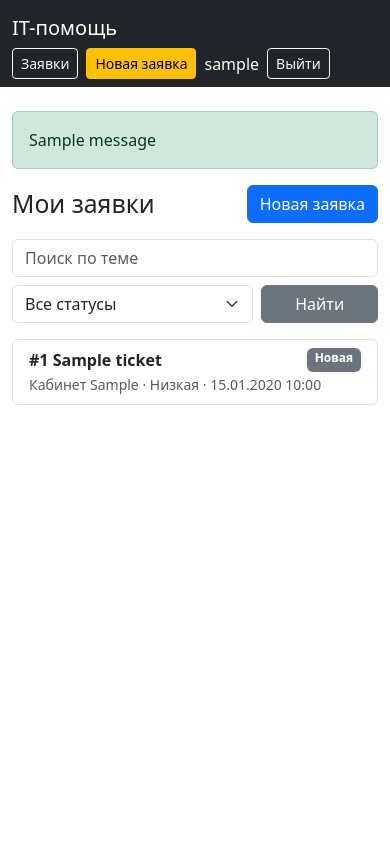
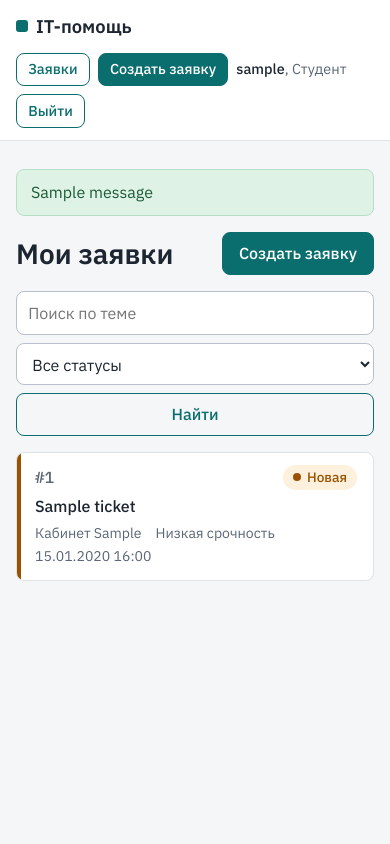
Before and after one commit to Kurmanbek78/it_help, a Django app: page /tickets/ in a window 390 px wide. Run offline with Django 5.2, Linux system fonts and the light colour scheme; a user stored in the database is signed in; tables that the repository leaves empty hold one stand-in row (values such as "Sample post"); one stand-in notice (Sample message) is shown.

Commit message:
Redesign UI: queue list, status tracker, own CSS

```diff
--- a/config/settings.py
+++ b/config/settings.py
@@ -103,9 +103,9 @@ AUTH_PASSWORD_VALIDATORS = [
 # Internationalization
 # https://docs.djangoproject.com/en/6.1/topics/i18n/
 
-LANGUAGE_CODE = 'en-us'
+LANGUAGE_CODE = "ru"
 
-TIME_ZONE = 'UTC'
+TIME_ZONE = "Asia/Bishkek"
 
 USE_I18N = True
 
--- /dev/null
+++ b/tickets/static/css/style.css
@@ -0,0 +1,202 @@
+:root {
+  --ink: #1c2530;
+  --muted: #5b6776;
+  --paper: #f4f6f8;
+  --surface: #ffffff;
+  --line: #dde2e8;
+  --brand: #0b6e6e;
+  --brand-dark: #085757;
+  --new: #9a5200;
+  --new-bg: #fdf0dc;
+  --work: #1d57c7;
+  --work-bg: #e4ecfb;
+  --done: #2b7a4b;
+  --done-bg: #def3e6;
+  --danger: #b3261e;
+  --danger-bg: #fbe4e2;
+  --radius: 8px;
+}
+
+*, *::before, *::after { box-sizing: border-box; }
+
+body {
+  margin: 0;
+  min-height: 100vh;
+  display: flex;
+  flex-direction: column;
+  font: 16px/1.55 "IBM Plex Sans", system-ui, sans-serif;
+  color: var(--ink);
+  background: var(--paper);
+}
+main { flex: 1; padding: 28px 0 48px; }
+.wrap { max-width: 960px; margin: 0 auto; padding: 0 16px; }
+a { color: var(--brand); }
+h1, h2, h3 { line-height: 1.25; margin: 0 0 .5em; }
+h1 { font-size: 1.75rem; }
+h2 { font-size: 1.3rem; }
+h3 { font-size: 1.1rem; }
+p { margin: 0 0 1em; }
+.muted { color: var(--muted); }
+.num { font-family: "IBM Plex Mono", monospace; font-weight: 500; }
+:focus-visible { outline: 3px solid var(--work); outline-offset: 2px; }
+
+/* Шапка */
+.topbar { background: var(--surface); border-bottom: 1px solid var(--line); }
+.topbar .wrap {
+  display: flex; align-items: center; justify-content: space-between;
+  gap: 12px; flex-wrap: wrap; padding-top: 12px; padding-bottom: 12px;
+}
+.brand {
+  display: flex; align-items: center; gap: 8px;
+  font-weight: 600; font-size: 1.15rem; color: var(--ink); text-decoration: none;
+}
+.brand::before { content: ""; width: 12px; height: 12px; background: var(--brand); border-radius: 3px; }
+.nav { display: flex; align-items: center; gap: 8px; flex-wrap: wrap; }
+.nav form { margin: 0; }
+.who { font-size: .9rem; color: var(--muted); }
+.who strong { color: var(--ink); font-weight: 500; }
+
+/* Кнопки */
+.btn {
+  display: inline-block; padding: .5rem 1rem;
+  border: 1px solid var(--brand); border-radius: var(--radius);
+  background: var(--brand); color: #fff;
+  font: inherit; font-weight: 500; text-decoration: none; cursor: pointer;
+  transition: background-color .15s;
+}
+.btn:hover { background: var(--brand-dark); }
+.btn--ghost { background: transparent; color: var(--brand); }
+.btn--ghost:hover { background: #e6f2f2; }
+.btn--small { padding: .3rem .7rem; font-size: .9rem; }
+.btn--wide { width: 100%; }
+.btn--done { background: var(--done); border-color: var(--done); }
+.btn--done:hover { background: #226139; }
+
+/* Панели и сообщения */
+.panel { background: var(--surface); border: 1px solid var(--line); border-radius: var(--radius); padding: 20px; }
+.narrow { max-width: 460px; margin: 0 auto; }
+.medium { max-width: 620px; margin: 0 auto; }
+.alt { margin: 16px 0 0; text-align: center; color: var(--muted); }
+.msg { padding: 10px 14px; border: 1px solid; border-radius: var(--radius); margin-bottom: 16px; }
+.msg--success { background: var(--done-bg); color: #1d5a37; border-color: #b7dfc6; }
+.msg--error { background: var(--danger-bg); color: var(--danger); border-color: #efb9b4; }
+.msg--warning, .msg--info { background: var(--work-bg); color: var(--work); border-color: #bfd0f3; }
+
+/* Формы */
+.field { margin-bottom: 16px; }
+.field label { display: block; font-weight: 500; margin-bottom: 4px; }
+.field input, .field textarea, .field select,
+.filters input, .filters select {
+  width: 100%; padding: .55rem .7rem; font: inherit; color: inherit;
+  background: #fff; border: 1px solid #b9c2cc; border-radius: var(--radius);
+}
+.field input:focus, .field textarea:focus, .field select:focus,
+.filters input:focus, .filters select:focus {
+  border-color: var(--brand); outline: 3px solid rgba(11, 110, 110, .25); outline-offset: 0;
+}
+.field--error input, .field--error textarea, .field--error select { border-color: var(--danger); }
+.hint { font-size: .85rem; color: var(--muted); margin-top: 4px; }
+.hint ul { margin: 0; padding-left: 1.1rem; }
+.error { font-size: .9rem; color: var(--danger); margin-top: 4px; }
+.form-error { background: var(--danger-bg); color: var(--danger); padding: 10px 12px; border-radius: var(--radius); margin-bottom: 16px; }
+.form-actions { display: flex; gap: 16px; align-items: center; flex-wrap: wrap; }
+
+/* Главная */
+.intro { max-width: 640px; padding: 8px 0 32px; }
+.intro h1 { font-size: 2rem; }
+.lead { font-size: 1.1rem; color: var(--muted); }
+.actions { display: flex; gap: 12px; flex-wrap: wrap; }
+.how { list-style: none; margin: 0; padding: 0; display: grid; grid-template-columns: repeat(3, 1fr); gap: 16px; }
+.how li { background: var(--surface); border: 1px solid var(--line); border-top: 4px solid var(--line); border-radius: var(--radius); padding: 16px; }
+.how li:nth-child(1) { border-top-color: var(--new); }
+.how li:nth-child(2) { border-top-color: var(--work); }
+.how li:nth-child(3) { border-top-color: var(--done); }
+.how h3 { margin: 4px 0 6px; }
+.how p { margin: 0; color: var(--muted); }
+
+/* Список заявок */
+.page-head { display: flex; justify-content: space-between; align-items: center; gap: 12px; flex-wrap: wrap; margin-bottom: 16px; }
+.page-head h1 { margin: 0; }
+.filters { display: grid; grid-template-columns: 1fr 200px auto; gap: 8px; margin-bottom: 16px; }
+.queue { background: var(--surface); border: 1px solid var(--line); border-radius: var(--radius); overflow: hidden; }
+.ticket {
+  display: grid; grid-template-columns: 56px 1fr auto; gap: 4px 12px; align-items: center;
+  padding: 12px 16px 12px 14px; color: inherit; text-decoration: none;
+  border-left: 4px solid var(--line); border-bottom: 1px solid var(--line);
+}
+.ticket:last-child { border-bottom: 0; }
+.ticket:hover { background: #f8fafb; }
+.ticket--new { border-left-color: var(--new); }
+.ticket--in_progress { border-left-color: var(--work); }
+.ticket--resolved { border-left-color: var(--done); }
+.ticket__title { font-weight: 500; }
+.ticket__meta { grid-column: 2; display: flex; flex-wrap: wrap; gap: 2px 14px; font-size: .88rem; color: var(--muted); }
+.pill { display: inline-flex; align-items: center; gap: 6px; padding: 2px 10px; border-radius: 999px; font-size: .85rem; font-weight: 500; white-space: nowrap; }
+.pill::before { content: ""; width: 8px; height: 8px; border-radius: 50%; background: currentColor; }
+.pill--new { color: var(--new); background: var(--new-bg); }
+.pill--in_progress { color: var(--work); background: var(--work-bg); }
+.pill--resolved { color: var(--done); background: var(--done-bg); }
+.prio--high { color: var(--danger); font-weight: 600; }
+.pager { display: flex; gap: 12px; align-items: center; margin-top: 16px; }
+.empty { padding: 32px 16px; text-align: center; color: var(--muted); }
+.empty p { margin: 0 0 12px; }
+
+/* Страница заявки */
+.crumb { display: inline-block; margin-bottom: 8px; }
+.ticket-head { display: flex; align-items: baseline; gap: 12px; flex-wrap: wrap; margin-bottom: 16px; }
+.ticket-head h1 { margin: 0; }
+
+.tracker { list-style: none; display: flex; align-items: center; margin: 0 0 24px; padding: 0; }
+.tracker li { display: flex; align-items: center; flex: 1; color: var(--muted); font-weight: 500; }
+.tracker li:last-child { flex: 0 0 auto; }
+.tracker li:not(:last-child)::after { content: ""; flex: 1; height: 2px; margin: 0 12px; background: var(--line); }
+.tracker .step {
+  flex: 0 0 auto; display: grid; place-items: center; width: 28px; height: 28px; margin-right: 8px;
+  border: 2px solid var(--line); border-radius: 50%; background: var(--surface); font-size: .85rem;
+}
+.tracker .is-done, .tracker .is-current { color: var(--ink); }
+.tracker .is-done .step { background: var(--done); border-color: var(--done); color: #fff; }
+.tracker .is-done:not(:last-child)::after { background: var(--done); }
+.tracker .is-current .step { border-color: var(--work); background: var(--work-bg); color: var(--work); }
+.tracker--new .is-current .step { border-color: var(--new); background: var(--new-bg); color: var(--new); }
+
+.detail { display: grid; grid-template-columns: minmax(0, 1fr) 250px; gap: 24px; align-items: start; }
+.detail__main { grid-column: 1; grid-row: 1; }
+.detail__aside { grid-column: 2; grid-row: 1; }
+.meta { margin: 0; }
+.meta dt { font-size: .8rem; color: var(--muted); margin-top: 12px; }
+.meta dt:first-child { margin-top: 0; }
+.meta dd { margin: 0; font-weight: 500; }
+.action { margin-top: 16px; padding-top: 16px; border-top: 1px solid var(--line); }
+.thread { margin-top: 28px; }
+.comment { padding: 10px 0 10px 14px; border-left: 3px solid var(--line); margin-bottom: 12px; }
+.comment--staff { border-left-color: var(--brand); }
+.comment__head { font-size: .9rem; color: var(--muted); }
+.comment__head strong { color: var(--ink); font-weight: 600; }
+.tag-it { font-size: .75rem; background: var(--brand); color: #fff; border-radius: 4px; padding: 1px 6px; margin: 0 4px; }
+.comment p { margin: 4px 0 0; }
+
+@media (max-width: 760px) {
+  .detail { grid-template-columns: 1fr; }
+  .detail__main, .detail__aside { grid-column: 1; grid-row: auto; }
+}
+@media (max-width: 700px) {
+  .how { grid-template-columns: 1fr; }
+}
+@media (max-width: 640px) {
+  .filters { grid-template-columns: 1fr; }
+}
+@media (max-width: 560px) {
+  .ticket { grid-template-columns: 1fr auto; }
+  .ticket .num { grid-column: 1; grid-row: 1; }
+  .ticket .pill { grid-column: 2; grid-row: 1; }
+  .ticket__title { grid-column: 1 / -1; grid-row: 2; }
+  .ticket__meta { grid-column: 1 / -1; grid-row: 3; }
+}
+@media (max-width: 480px) {
+  .tracker li:not(.is-current):not(:last-child) .step-label { display: none; }
+  .tracker li:not(:last-child)::after { margin: 0 8px; }
+}
+@media (prefers-reduced-motion: reduce) {
+  * { transition: none !important; }
+}
--- a/tickets/templates/base.html
+++ b/tickets/templates/base.html
@@ -1,36 +1,45 @@
+{% load static %}
 <!doctype html>
 <html lang="ru">
 <head>
   <meta charset="utf-8">
   <meta name="viewport" content="width=device-width, initial-scale=1">
-  <title>{% block title %}IT-помощь{% endblock %}</title>
-  <link href="https://cdn.jsdelivr.net/npm/bootstrap@5.3.3/dist/css/bootstrap.min.css" rel="stylesheet">
+  <title>{% block title %}Главная{% endblock %} · IT-помощь колледжа</title>
+  <link rel="preconnect" href="https://fonts.googleapis.com">
+  <link rel="preconnect" href="https://fonts.gstatic.com" crossorigin>
+  <link href="https://fonts.googleapis.com/css2?family=IBM+Plex+Mono:wght@500&family=IBM+Plex+Sans:wght@400;500;600&display=swap" rel="stylesheet">
+  <link rel="stylesheet" href="{% static 'css/style.css' %}">
+  {% block extra_css %}{% endblock %}
 </head>
 <body>
-<nav class="navbar navbar-dark bg-dark">
-  <div class="container">
-    <a class="navbar-brand" href="{% url 'home' %}">IT-помощь</a>
-    <div class="d-flex align-items-center gap-2">
+<header class="topbar">
+  <div class="wrap">
+    <a class="brand" href="{% url 'home' %}">IT-помощь</a>
+    <div class="nav">
       {% if user.is_authenticated %}
-        <a class="btn btn-outline-light btn-sm" href="{% url 'ticket_list' %}">Заявки</a>
-        <a class="btn btn-warning btn-sm" href="{% url 'ticket_create' %}">Новая заявка</a>
-        <span class="text-light">{{ user.username }}</span>
+        <a class="btn btn--ghost btn--small" href="{% url 'ticket_list' %}">Заявки</a>
+        <a class="btn btn--small" href="{% url 'ticket_create' %}">Создать заявку</a>
+        <span class="who"><strong>{{ user.username }}</strong>, {{ user.get_role_display }}</span>
         <form method="post" action="{% url 'logout' %}">
           {% csrf_token %}
-          <button class="btn btn-outline-light btn-sm">Выйти</button>
+          <button class="btn btn--ghost btn--small">Выйти</button>
         </form>
       {% else %}
-        <a class="btn btn-outline-light btn-sm" href="{% url 'login' %}">Войти</a>
-        <a class="btn btn-light btn-sm" href="{% url 'register' %}">Регистрация</a>
+        <a class="btn btn--ghost btn--small" href="{% url 'login' %}">Войти</a>
+        <a class="btn btn--small" href="{% url 'register' %}">Регистрация</a>
       {% endif %}
     </div>
   </div>
-</nav>
-<main class="container py-4">
-  {% for m in messages %}
-    <div class="alert alert-{% if m.tags == 'error' %}danger{% else %}{{ m.tags }}{% endif %}">{{ m }}</div>
-  {% endfor %}
-  {% block content %}{% endblock %}
+</header>
+
+<main>
+  <div class="wrap">
+    {% for m in messages %}
+      <div class="msg msg--{{ m.tags }}">{{ m }}</div>
+    {% endfor %}
+    {% block content %}{% endblock %}
+  </div>
 </main>
+{% block extra_js %}{% endblock %}
 </body>
 </html>
--- a/tickets/templates/tickets/ticket_list.html
+++ b/tickets/templates/tickets/ticket_list.html
@@ -1,50 +1,60 @@
 {% extends "base.html" %}
-{% block title %}Заявки{% endblock %}
+{% block title %}{% if user.role == "staff" %}Очередь заявок{% else %}Мои заявки{% endif %}{% endblock %}
 {% block content %}
-<div class="d-flex justify-content-between align-items-center mb-3">
-  <h2 class="mb-0">{% if user.role == "staff" %}Все заявки{% else %}Мои заявки{% endif %}</h2>
-  <a class="btn btn-primary" href="{% url 'ticket_create' %}">Новая заявка</a>
+<div class="page-head">
+  <h1>{% if user.role == "staff" %}Очередь заявок{% else %}Мои заявки{% endif %}</h1>
+  <a class="btn" href="{% url 'ticket_create' %}">Создать заявку</a>
 </div>
 
-<form method="get" class="row g-2 mb-3">
-  <div class="col-12 col-md-6">
-    <input class="form-control" name="q" value="{{ q }}" placeholder="Поиск по теме">
-  </div>
-  <div class="col-8 col-md-4">
-    <select class="form-select" name="status">
-      <option value="">Все статусы</option>
-      {% for value, label in statuses %}
-        <option value="{{ value }}" {% if value == status %}selected{% endif %}>{{ label }}</option>
-      {% endfor %}
-    </select>
-  </div>
-  <div class="col-4 col-md-2">
-    <button class="btn btn-secondary w-100">Найти</button>
-  </div>
+<form class="filters" method="get">
+  <input name="q" value="{{ q }}" placeholder="Поиск по теме" aria-label="Поиск по теме">
+  <select name="status" aria-label="Статус">
+    <option value="">Все статусы</option>
+    {% for value, label in statuses %}
+      <option value="{{ value }}"{% if value == status %} selected{% endif %}>{{ label }}</option>
+    {% endfor %}
+  </select>
+  <button class="btn btn--ghost">Найти</button>
 </form>
 
-<div class="list-group mb-3">
+{% if page.object_list %}
+<div class="queue">
   {% for t in page %}
-  <a class="list-group-item list-group-item-action" href="{% url 'ticket_detail' t.pk %}">
-    <div class="d-flex justify-content-between">
-      <strong>#{{ t.pk }} {{ t.title }}</strong>
-      <span class="badge bg-secondary">{{ t.get_status_display }}</span>
-    </div>
-    <small class="text-muted">Кабинет {{ t.room }} · {{ t.get_priority_display }} · {{ t.created_at|date:"d.m.Y H:i" }}</small>
+  <a class="ticket ticket--{{ t.status }}" href="{% url 'ticket_detail' t.pk %}">
+    <span class="num muted">#{{ t.pk }}</span>
+    <span class="ticket__title">{{ t.title }}</span>
+    <span class="pill pill--{{ t.status }}">{{ t.get_status_display }}</span>
+    <span class="ticket__meta">
+      <span>Кабинет {{ t.room }}</span>
+      <span class="prio prio--{{ t.priority }}">{{ t.get_priority_display }} срочность</span>
+      <span>{{ t.created_at|date:"d.m.Y H:i" }}</span>
+      {% if user.role == "staff" %}<span>автор: {{ t.author.username }}</span>{% endif %}
+    </span>
   </a>
-  {% empty %}
-  <div class="list-group-item text-muted">Заявок пока нет.</div>
   {% endfor %}
 </div>
+{% else %}
+<div class="queue empty">
+  {% if q or status %}
+    <p>Ничего не найдено. Измените запрос или выберите другой статус.</p>
+    <a class="btn btn--ghost" href="{% url 'ticket_list' %}">Сбросить фильтры</a>
+  {% elif user.role == "staff" %}
+    <p>Очередь пуста: новых заявок нет.</p>
+  {% else %}
+    <p>У вас пока нет заявок. Опишите проблему, и специалист возьмёт её в работу.</p>
+    <a class="btn" href="{% url 'ticket_create' %}">Создать заявку</a>
+  {% endif %}
+</div>
+{% endif %}
 
 {% if page.has_other_pages %}
-<nav class="d-flex gap-2 align-items-center">
+<nav class="pager" aria-label="Страницы">
   {% if page.has_previous %}
-    <a class="btn btn-outline-secondary btn-sm" href="?page={{ page.previous_page_number }}&q={{ q }}&status={{ status }}">Назад</a>
+    <a class="btn btn--ghost btn--small" href="?page={{ page.previous_page_number }}&q={{ q }}&status={{ status }}">Назад</a>
   {% endif %}
-  <span>Страница {{ page.number }} из {{ page.paginator.num_pages }}</span>
+  <span class="muted">Страница {{ page.number }} из {{ page.paginator.num_pages }}</span>
   {% if page.has_next %}
-    <a class="btn btn-outline-secondary btn-sm" href="?page={{ page.next_page_number }}&q={{ q }}&status={{ status }}">Вперёд</a>
+    <a class="btn btn--ghost btn--small" href="?page={{ page.next_page_number }}&q={{ q }}&status={{ status }}">Вперёд</a>
   {% endif %}
 </nav>
 {% endif %}
```
Also changed, not shown: tickets/templates/form_fields.html (added, +13 -0 lines), tickets/templates/home.html (+32 -2 lines), tickets/templates/registration/login.html (+5 -4 lines), tickets/templates/registration/register.html (+5 -4 lines), tickets/templates/tickets/ticket_detail.html (+54 -25 lines), tickets/templates/tickets/ticket_form.html (+8 -5 lines).
